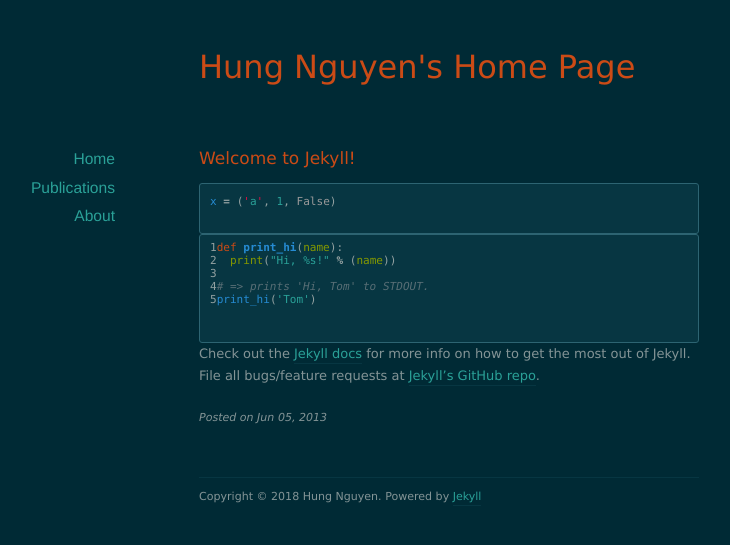
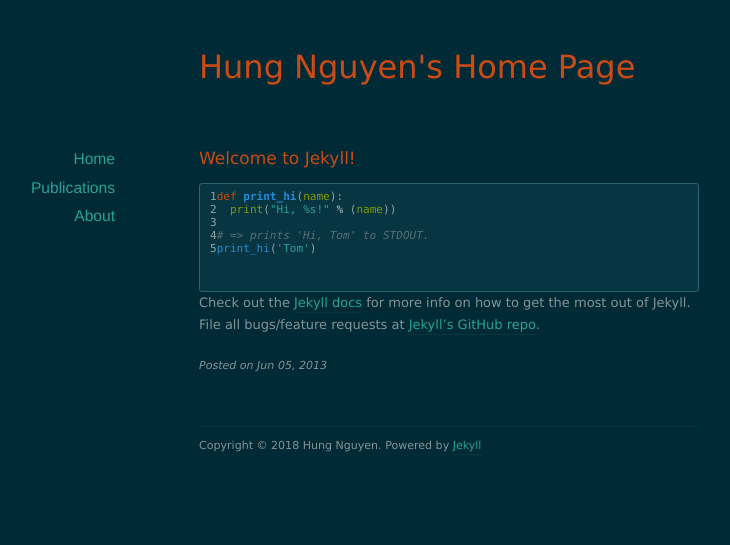
Before and after one commit to nd-hung/nd-hung.github.io, a Jekyll site: the page built from _posts/2013-06-05-welcome-to-jekyll.markdown, in a window 1280 px wide. Shown: the top 545 px of the page, without its empty margins (191-921 px from the left). Built offline with Jekyll 4.4.1, drawn with Linux system fonts in a browser that asks for light colours; nearby versions of some CDN libraries.

Commit message:
Update 2013-06-05-welcome-to-jekyll.markdown

```diff
--- a/_posts/2013-06-05-welcome-to-jekyll.markdown
+++ b/_posts/2013-06-05-welcome-to-jekyll.markdown
@@ -4,10 +4,6 @@ title:  "Welcome to Jekyll!"
 date:   2013-06-05 17:06:25
 categories: jekyll update
 ---
-
-{% highlight python %}
-x = ('a', 1, False)
-{% endhighlight %}
 
 {% highlight ruby linenos %}
 def print_hi(name):
```
